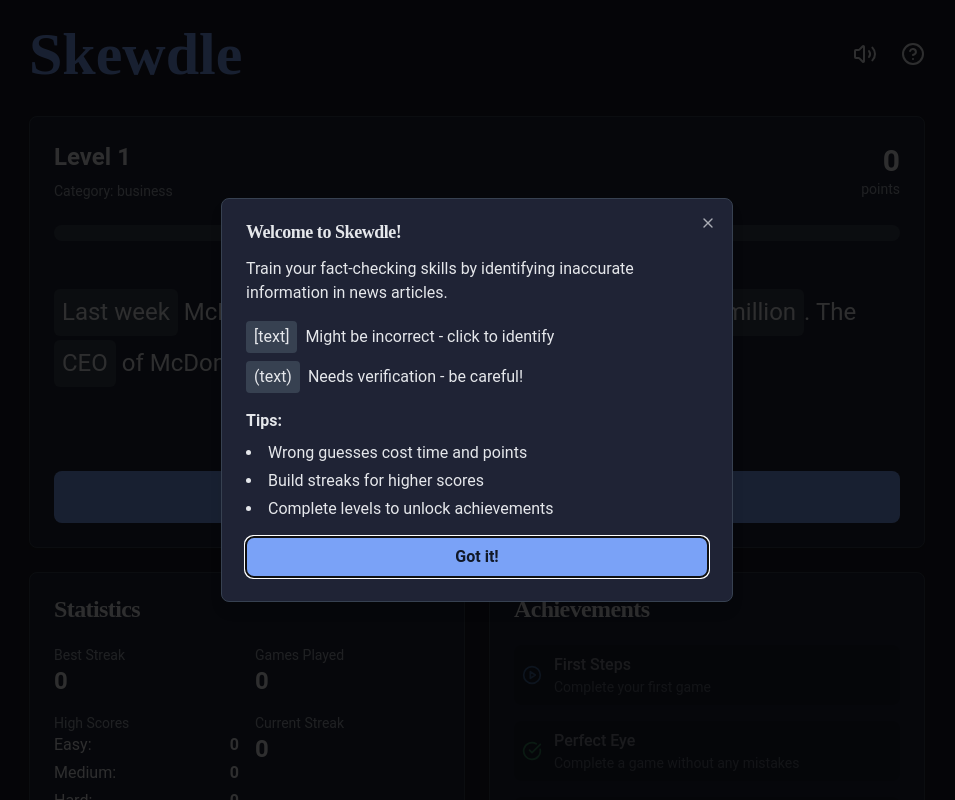
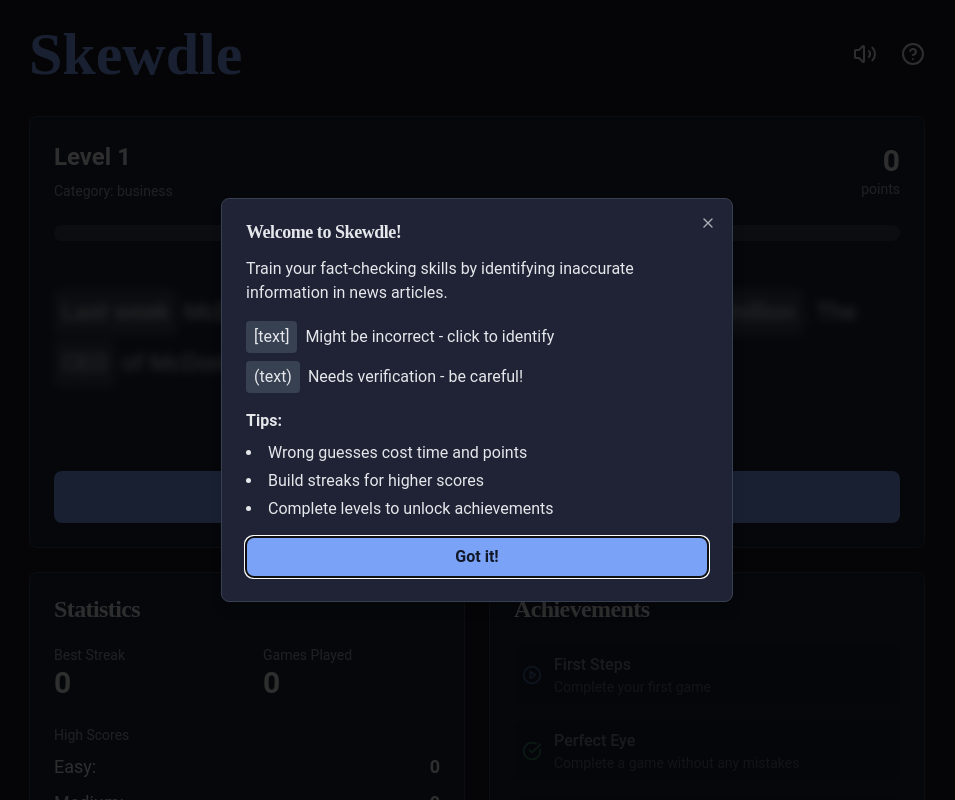
Before and after one commit to Ahmad-A0/Inversity-Skewdle, a React (Vite) app: page / in a window 1280 px wide. Shown: the top 800 px of the page, without its empty margins (163-1118 px from the left). Built offline with nearby package versions, Linux system fonts and the light colour scheme.

Commit message:
Nearly done

```diff
--- a/src/App.jsx
+++ b/src/App.jsx
@@ -17,16 +17,16 @@
     ArrowLeftCircle,
     Star,
 } from 'lucide-react';
-import { Alert, AlertDescription, AlertTitle } from '@/components/ui/alert';
-import { Progress } from '@/components/ui/progress';
-import { Card, CardContent, CardHeader, CardTitle } from '@/components/ui/card';
+import { Alert, AlertDescription, AlertTitle } from 'src/components/ui/alert';
+import { Progress } from 'src/components/ui/progress';
+import { Card, CardContent, CardHeader, CardTitle } from 'src/components/ui/card';
 import {
     Dialog,
     DialogContent,
     DialogHeader,
     DialogTitle,
     DialogTrigger,
-} from '@/components/ui/dialog';
+} from 'src/components/ui/dialog';
 import { Game } from './components/Game';
 import { GameOverDialog } from './components/GameOverDialog';
 import { Stats } from './components/Stats';
@@ -57,7 +57,7 @@
     },
     {
         id: 3,
-        text: `In sports news, [Michael Jordan] has come out of retirement to join the ($Los Angeles Lakers) for a record [billion dollar] contract. The [90-year-old] athlete says he's in peak condition.`,
+        text: `In sports news, [Michael Jordan] has come out of retirement to join the (Los Angeles Lakers) for a record [billion dollar] contract. The [90-year-old] athlete says he's in peak condition.`,
         difficulty: 'hard',
         category: 'sports',
     },
@@ -181,6 +181,7 @@
         setCurrentArticleIndex(0);
         setCurrentStreak(0);
         setTotalGamesPlayed((prev) => prev + 1);
+        setCurrentLevel(1); // Reset current level when starting a new game
 
         // First game achievement
         if (!achievements.firstGame) {
@@ -231,6 +232,24 @@
                 setCurrentStreak((prev) => prev + 1);
                 setBestStreak((prev) => Math.max(prev, currentStreak + 1));
                 if (soundEnabled) sounds.correct.play();
+
+                // Check if all incorrect parts are found in current article
+                const allIncorrectFound = articleParts
+                    .filter((p) => p.type === 'incorrect')
+                    .every((p) => selectedParts[p.id] || p.id === part.id); // Check if the current part is the last incorrect one
+
+                if (allIncorrectFound) {
+                    if (currentArticleIndex === ARTICLES.length - 1) {
+                        // All levels completed, end the game
+                        endGame();
+                    } else {
+                        // Move to the next level
+                        setCurrentArticleIndex((prev) => prev + 1);
+                        setCurrentLevel((prev) => prev + 1);
+                        setSelectedParts({}); // Reset selectedParts when moving to the next level
+                    }
+                }
+
             } else {
                 setScore((prevScore) => Math.max(0, prevScore - 1));
                 setCurrentStreak(0);
@@ -246,16 +265,6 @@
                 ...prev,
                 [part.id]: isCorrect,
             }));
-
-            // Check if all incorrect parts are found in current article
-            const allFound = articleParts
-                .filter((p) => p.type === 'incorrect')
-                .every((p) => selectedParts[p.id]);
-
-            if (allFound) {
-                setCurrentArticleIndex((prev) => (prev + 1) % ARTICLES.length);
-                setCurrentLevel((prev) => prev + 1);
-            }
         },
         [
             gameStatus,
@@ -264,53 +273,11 @@
             currentStreak,
             soundEnabled,
             articleParts,
+            currentArticleIndex,
         ]
     );
 
-    const renderArticle = useMemo(() => {
-        return articleParts.map((part) => {
-            if (part.type === 'normal') {
-                return <span key={part.id} className="text-gray-200">{part.content}</span>;
-            }
 
-            let className = `
-        inline-block px-2 py-1 rounded-md transition-all duration-200
-        cursor-pointer select-none
-        bg-gray-700 hover:bg-gray-600 hover:scale-105 hover:z-10 text-gray-200
-      `;
-
-            if (part.id in selectedParts) {
-                className += selectedParts[part.id]
-                    ? ' bg-green-900 hover:bg-green-800'
-                    : ' bg-red-900 hover:bg-red-800';
-            }
-
-            return (
-                <span
-                    key={part.id}
-                    className={`${className} mb-1`}
-                    onClick={() => handleTextSelection(part)}
-                    role="button"
-                    aria-pressed={part.id in selectedParts}
-                    tabIndex={0}
-                >
-                    {part.content}
-                    {part.id in selectedParts &&
-                        (selectedParts[part.id] ? (
-                            <CheckCircle
-                                className="inline-block ml-1 text-green-400"
-                                size={16}
-                            />
-                        ) : (
-                            <X
-                                className="inline-block ml-1 text-red-400"
-                                size={16}
-                            />
-                        ))}
-                </span>
-            );
-        });
-    }, [articleParts, selectedParts, handleTextSelection]);
 
     return (
         <div
@@ -321,7 +288,7 @@
             <div className="max-w-4xl mx-auto">
                 {/* Header */}
                 <div className="flex justify-between items-center mb-8">
-                    <h1 className="text-6xl font-bold text-[#7aa2f7] font-serif">
+                    <h1 className="text-6xl font-bold text-[#7aa2f7] font-serif transition duration-500 hover:transform hover:rotate-6">
                         Skewdle
                     </h1>
                     <div className="flex gap-4">
@@ -356,9 +323,10 @@
                     score={score}
                     timeLeft={timeLeft}
                     difficulty={difficulty}
+                    setDifficulty={setDifficulty}
                     startGame={startGame}
                     handleTextSelection={handleTextSelection}
-                    renderArticle={<ArticleText articleParts={articleParts} selectedParts={selectedParts} handleTextSelection={handleTextSelection} />}
+                    selectedParts={selectedParts}
                 />
 
                 {/* Stats & Achievements */}
@@ -368,7 +336,7 @@
                 </div>
 
                 {/* Game Over Dialog */}
-                <GameOverDialog gameStatus={gameStatus} score={score} difficulty={difficulty} currentStreak={currentStreak} currentLevel={currentLevel} achievements={achievements} startGame={startGame} />
+                <GameOverDialog gameStatus={gameStatus} score={score} difficulty={difficulty} currentStreak={currentStreak} currentLevel={currentLevel} achievements={achievements} startGame={startGame} articles={ARTICLES} />
 
                 {/* Tutorial Dialog */}
                 <TutorialDialog showTutorial={showTutorial && gameStatus === 'idle'} setShowTutorial={setShowTutorial} />
--- a/src/components/ArticleText.jsx
+++ b/src/components/ArticleText.jsx
@@ -5,7 +5,7 @@
 } from 'lucide-react';
 
 
-export function ArticleText({articleParts, selectedParts, handleTextSelection}) {
+export function ArticleText({articleParts, selectedParts, handleTextSelection, gameStatus}) {
     const renderArticle = useMemo(() => {
         return articleParts.map((part) => {
             if (part.type === 'normal') {
@@ -52,7 +52,7 @@
     }, [articleParts, selectedParts, handleTextSelection]);
 
     return (
-        <div className="text-2xl leading-relaxed mb-6">
+        <div className={`text-2xl leading-relaxed mb-6 ${gameStatus === 'idle' ? 'blur-sm' : ''}`}>
             {renderArticle}
         </div>
     )
--- a/src/components/Game.jsx
+++ b/src/components/Game.jsx
@@ -3,8 +3,9 @@
     CheckCircle,
     X,
 } from 'lucide-react';
-import { Progress } from '@/components/ui/progress';
-import { Card, CardContent, CardHeader } from '@/components/ui/card';
+import { Progress } from 'src/components/ui/progress';
+import { Card, CardContent, CardHeader } from 'src/components/ui/card';
+import { ArticleText } from './ArticleText'; // Import ArticleText
 
 // Game difficulty settings
 const DIFFICULTY_SETTINGS = {
@@ -71,90 +72,59 @@
     score,
     timeLeft,
     difficulty,
+    setDifficulty,
     startGame,
     handleTextSelection,
-    renderArticle,
+    selectedParts = {}
 }) {
+    const articleParts = useMemo(() => {
+        return parseArticleText(ARTICLES[currentLevel - 1]?.text || '');
+    }, [currentLevel]);
+
+    const totalLevels = ARTICLES.length;
+    const progress = (currentLevel / totalLevels) * 100;
+
+
     return (
         <Card className="mb-6 bg-[#1f2335] border-gray-700">
             <CardHeader>
                 <div className="flex justify-between items-center">
                     <div className="space-y-2">
-                        <div className="text-2xl font-bold">
-                            Level {currentLevel}
-                        </div>
-                        <div className="text-sm text-gray-400">
-                            Category: {ARTICLES[currentLevel-1].category}
-                        </div>
+                        <div className="text-2xl font-bold">Level {currentLevel}</div>
+                        <div className="text-sm text-gray-400">Category: {ARTICLES[currentLevel - 1]?.category}</div>
                     </div>
                     <div className="text-right">
-                        <div className="text-3xl font-bold">
-                            {Math.floor(
-                                score *
-                                    DIFFICULTY_SETTINGS[difficulty]
-                                        .scoreMultiplier
-                            )}
-                        </div>
-                        <div className="text-sm text-gray-400">
-                            points
-                        </div>
+                        <div className="text-3xl font-bold">{Math.floor(score * DIFFICULTY_SETTINGS[difficulty].scoreMultiplier)}</div>
+                        <div className="text-sm text-gray-400">points</div>
                     </div>
                 </div>
             </CardHeader>
             <CardContent>
                 {/* Timer */}
                 <div className="mb-4">
-                    <Progress
-                        value={
-                            (timeLeft /
-                                DIFFICULTY_SETTINGS[difficulty].time) *
-                            100
-                        }
-                        className="bg-gray-700"
-                    />
-                    <div className="text-center mt-2">
-                        {Math.floor(timeLeft / 60)}:
-                        {String(timeLeft % 60).padStart(2, '0')}
-                    </div>
+                    <Progress value={progress} className="bg-gray-700" />
+                    <div className="text-center mt-2">{Math.floor(timeLeft / 60)}:{String(timeLeft % 60).padStart(2, '0')}</div>
                 </div>
 
                 {/* Article */}
                 <div className="text-2xl leading-relaxed mb-6">
-                    {renderArticle}
+                    <ArticleText gameStatus={gameStatus} articleParts={articleParts} selectedParts={selectedParts} handleTextSelection={handleTextSelection} />
                 </div>
 
                 {/* Game Controls */}
                 {gameStatus === 'idle' && (
                     <div className="space-y-4">
                         <div className="flex justify-center gap-4">
-                            {Object.keys(DIFFICULTY_SETTINGS).map(
-                                (diff) => (
-                                    <button
-                                        key={diff}
-                                        onClick={() =>
-                                            setDifficulty(diff)
-                                        }
-                                        className={`px-4 py-2 rounded-lg ${
-                                            difficulty === diff
-                                                ? 'bg-[#7aa2f7] text-gray-900'
-                                                : 'bg-gray-700 text-gray-200'
-                                        }`}
-                                    >
-                                        {diff.charAt(0).toUpperCase() +
-                                            diff.slice(1)}
-                                    </button>
-                                )
-                            )}
+                            {Object.keys(DIFFICULTY_SETTINGS).map((diff) => (
+                                <button key={diff} onClick={() => setDifficulty(diff)} className={`px-4 py-2 rounded-lg ${difficulty === diff ? 'bg-[#7aa2f7] text-gray-900' : 'bg-gray-700 text-gray-200'}`}>
+                                    {diff.charAt(0).toUpperCase() + diff.slice(1)}
+                                </button>
+                            ))}
                         </div>
-                        <button
-                            onClick={startGame}
-                            className="w-full py-3 bg-[#7aa2f7] text-gray-900 rounded-lg font-bold text-lg hover:bg-[#5d7bc5] transition-colors"
-                        >
-                            Start Game
-                        </button>
+                        <button onClick={startGame} className="w-full py-3 bg-[#7aa2f7] text-gray-900 rounded-lg font-bold text-lg hover:bg-[#5d7bc5] transition-colors">Start Game</button>
                     </div>
                 )}
             </CardContent>
         </Card>
-    )
+    );
 }
--- a/src/components/Stats.jsx
+++ b/src/components/Stats.jsx
@@ -1,62 +1,55 @@
 import React from 'react';
-import { Card, CardContent, CardHeader, CardTitle } from '@/components/ui/card';
+import {
+    Card,
+    CardContent,
+    CardHeader,
+    CardTitle,
+} from 'src/components/ui/card';
 
-export function Stats({bestStreak, totalGamesPlayed, highScores, currentStreak}) {
+export function Stats({
+    bestStreak,
+    totalGamesPlayed,
+    highScores,
+    currentStreak,
+}) {
     return (
         <Card className="bg-[#1f2335] border-gray-700">
             <CardHeader>
                 <CardTitle>Statistics</CardTitle>
             </CardHeader>
             <CardContent>
-                <div className="grid grid-cols-2 gap-4">
+                <div className="grid grid-cols-2 gap-8">
                     <div>
-                        <div className="text-sm text-gray-400">
-                            Best Streak
-                        </div>
-                        <div className="text-2xl font-bold">
-                            {bestStreak}
-                        </div>
+                        <div className="text-sm text-gray-400">Best Streak</div>
+                        <div className="text-3xl font-bold">{bestStreak}</div>
                     </div>
                     <div>
-                        <div className="text-sm text-gray-400">
-                            Games Played
-                        </div>
-                        <div className="text-2xl font-bold">
+                        <div className="text-sm text-gray-400">Games Played</div>
+                        <div className="text-3xl font-bold">
                             {totalGamesPlayed}
                         </div>
                     </div>
-                    <div>
-                        <div className="text-sm text-gray-400">
-                            High Scores
                 </div>
-                        <div className="space-y-1">
-                            {Object.entries(highScores).map(
-                                ([diff, score]) => (
+                <div className="mt-6">
+                    <div className="text-sm text-gray-400">High Scores</div>
+                    <div className="mt-2 space-y-2">
+                        {Object.entries(highScores).map(([diff, score]) => (
                             <div
                                 key={diff}
-                                        className="flex justify-between"
+                                className="flex justify-between text-lg"
                             >
-                                        <span className="capitalize">
-                                            {diff}:
-                                        </span>
-                                        <span className="font-bold">
-                                            {score}
-                                        </span>
+                                <span className="capitalize">{diff}:</span>
+                                <span className="font-bold">{score}</span>
                             </div>
-                                )
-                            )}
+                        ))}
                     </div>
                 </div>
-                    <div>
-                        <div className="text-sm text-gray-400">
-                            Current Streak
-                        </div>
-                        <div className="text-2xl font-bold">
-                            {currentStreak}
-                        </div>
-                    </div>
+
+                <div className="mt-6">
+                    <div className="text-sm text-gray-400">Current Streak</div>
+                    <div className="text-3xl font-bold">{currentStreak}</div>
                 </div>
             </CardContent>
         </Card>
-    )
+    );
 }
--- a/src/lib/utils.ts
+++ b/src/lib/utils.ts
@@ -1,6 +1,6 @@
 import { type ClassValue, clsx } from "clsx"
 import { twMerge } from "tailwind-merge"
 
-export function cn(...inputs: ClassValue[]) {
+export function cn(...inputs: ClassValue[]): string {
   return twMerge(clsx(inputs))
 }
```
Also changed, not shown: src/App.css (deleted, +0 -50 lines), src/components/GameOverDialog.jsx (+20 -3 lines), src/components/ui/progress.tsx (+7 -8 lines). Lines whose indentation alone changed are shown as unchanged.
